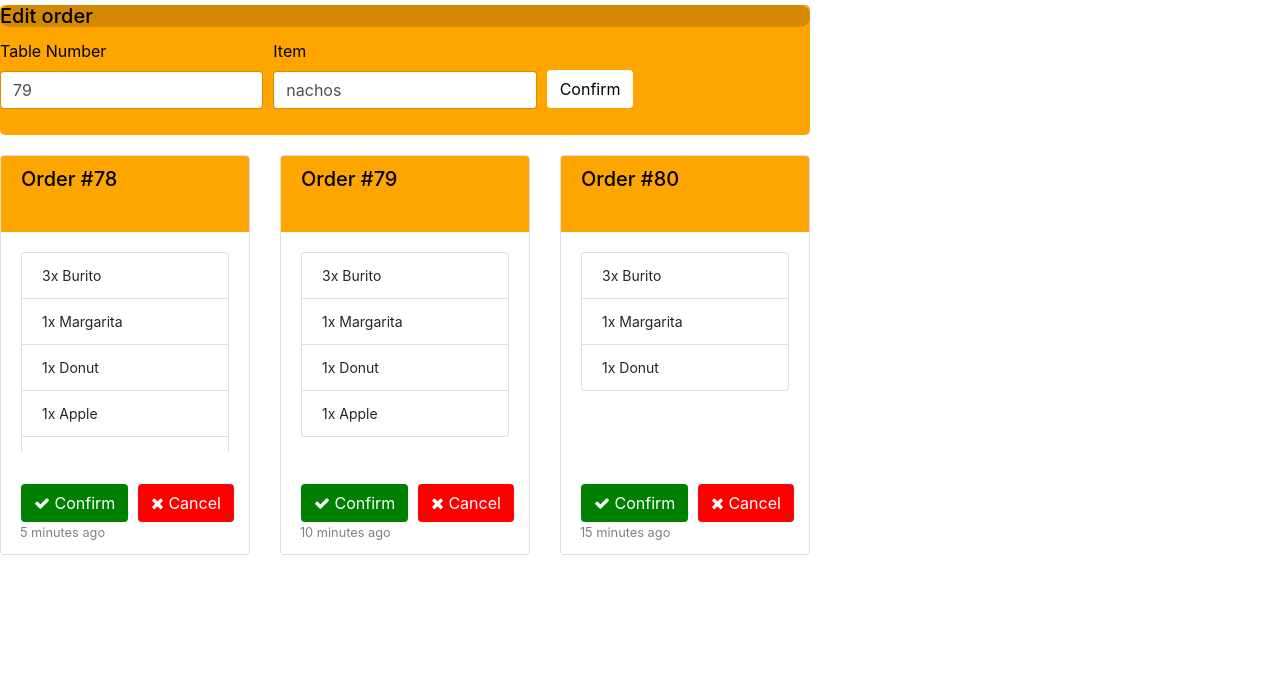
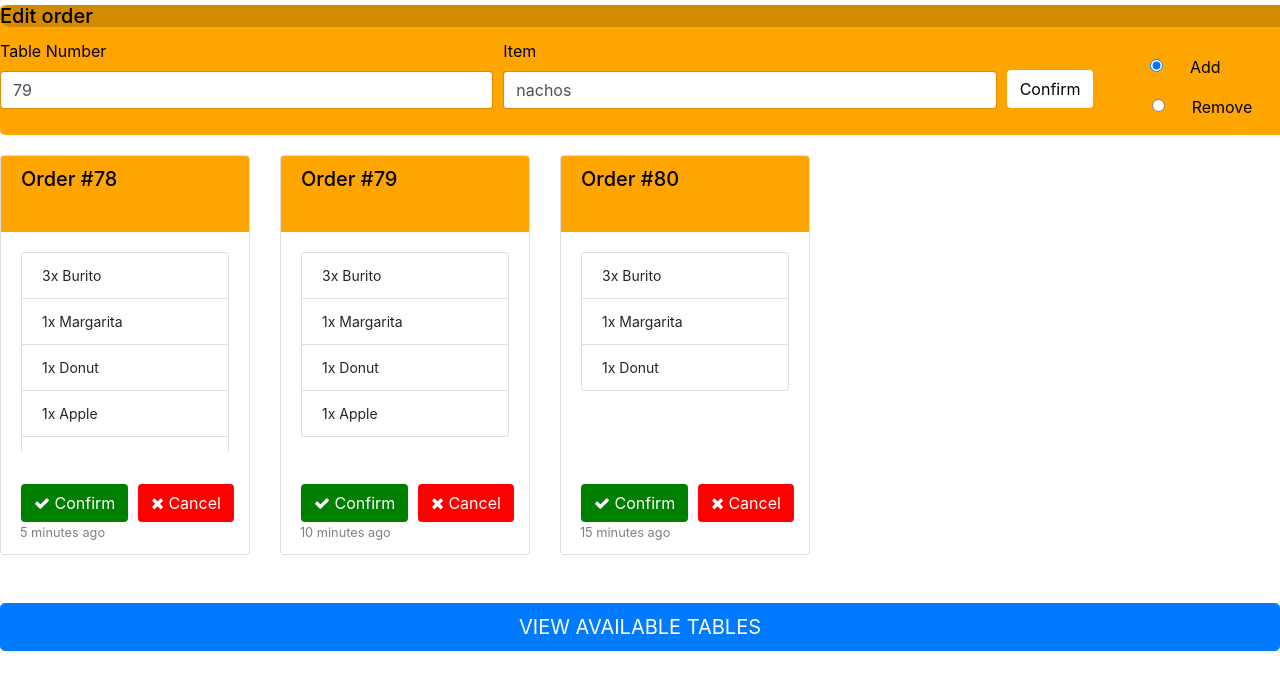
Before and after one commit to JakeBarr20/ResturantManager, a Flask app: template templates/waiterUI.html in a window 1280 px wide; the page is wider, and only the part inside the window is pictured. Shown: the part 16-706 px from the top of that part. Run offline with Flask 2, Linux system fonts and the light colour scheme; the template is opened without the code that fills it, so the values that code supplies are empty; some libraries are stand-ins or nearby versions.

Commit message:
Added radio buttons and formatting

```diff
--- a/templates/Style.css
+++ b/templates/Style.css
@@ -1,8 +1,8 @@
 .edit-order {
     max-height: 130px;
     min-height: 130px;
-    min-width: 810px;
-    max-width: 810px;
+    min-width: 1500px;
+    max-width: 1500px;
     color:black;
     background-color: orange;
     border-color:transparent;
@@ -14,8 +14,8 @@
 .box {
     max-height: 22px;
     min-height: 22px;
-    min-width: 810px;
-    max-width: 810px;
+    min-width: 1500px;
+    max-width: 1500px;
     background-color: rgb(212, 138, 0);
     border-radius: 10px;
 }
--- a/templates/waiterUI.html
+++ b/templates/waiterUI.html
@@ -39,6 +39,20 @@
                   <button class="btn btn-primary-outline" type="submit" style="transform: translateY(31px); background-color:white; color: black;">Confirm</button>
                 </div>
               </div>
+
+              <div class="form-check" style = "position:relative; left:1175px; top:-70px; ">
+                <input class="form-check-input" type="radio" name="Checkbuttons" id="AddCheckbutton" value="option1" checked>
+                <label class="form-check-label" for="AddCheckbutton">
+                  Add
+                </label>
+              </div>
+              <div class="form-check"  style = "position:relative; left:1126px; top:-30px;">
+                <input class="form-check-input" type="radio" name="Checkbuttons" id="RemoveCheckbutton" value="option2">
+                <label class="form-check-label" for="RemoveCheckbutton">
+                  Remove
+                </label>
+              </div>
+
             </div>
           </form>
     </div>
@@ -117,6 +131,12 @@
         </div>
     </div>
 
+    <br>
+    <br>
+    <button type="button" class="btn btn-primary btn-lg btn-block">VIEW AVAILABLE TABLES</button>
+    <br>
+    <br>
+
 
 </body>
 
```
